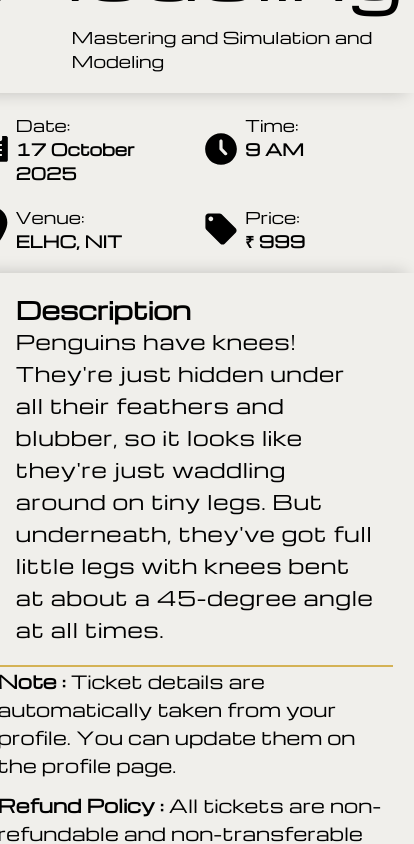
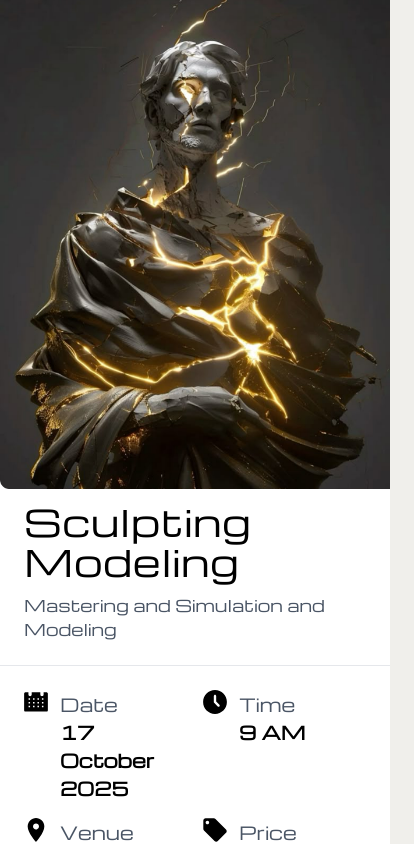
Before and after one commit to Tathva-25/tathva25-frontend, a Next.js app in the folder tathva25frontend/: page /competitions in a window 390 px wide. Shown: the top 844 px of the page, 414 px wide, since content can reach past the window. Built offline with nearby package versions, Linux system fonts and the light colour scheme.

Commit message:
feat: responsiveness of card

```diff
--- a/tathva25frontend/src/app/competitions/page.jsx
+++ b/tathva25frontend/src/app/competitions/page.jsx
@@ -5,6 +5,7 @@ const page = () => {
     <div className="flex justify-center h-screen items-center">
         <Card
             src="/images/sculptor.png"
+            alt="sculptor"
             title="Sculpting Modeling"
             tagline="Mastering and Simulation and Modeling"
             date="17 October 2025"
--- a/tathva25frontend/src/components/Card.jsx
+++ b/tathva25frontend/src/components/Card.jsx
@@ -3,102 +3,117 @@ import { Michroma } from "next/font/google"
 
 const michroma = Michroma({ subsets: ["latin"], weight: "400" })
 
-const Card = ({src, title, tagline, date, time, venue, price, desc, }) => {
+const Card = ({src, alt, title, tagline, date, time, venue, price, desc, }) => {
   return (
-    <div className={`${michroma.className} lg:w-[80%] shadow-2xl flex rounded-xl`}>
-      <div className="lg:w-[45%]">
+    <div className={`${michroma.className} w-full max-w-7xl shadow-2xl flex flex-col lg:flex-row rounded-xl bg-white`}>
+      {/* Image Section - 3:4 ratio */}
+      <div className="relative lg:w-[45%] aspect-[3/4] min-h-0 mt-[75vh] lg:mt-0">
         <Image
           src={src}
-          width={200}
-          height={200}
-          className="h-full w-auto"
+          alt={alt}
+          fill
+          className=""
+          priority
         />
       </div>
-      <div className="flex flex-col w-full py-5 items-center">
-        <div className="titlebox w-full"
-            style={{
-            boxShadow: "0 8px 16px -8px rgba(0,0,0,0.2)"
-          }}
-        >
-          <h1 className={`text-7xl  text-center w-full`}>
+
+      {/* Content Section */}
+      <div className="flex flex-col w-full lg:w-[55%]">
+        {/* Title Section */}
+        <div className="px-6 lg:px-10 py-3 pb-6 border-b border-gray-200">
+          <h1 className="text-4xl lg:text-5xl font-normal tracking-wide">
             {title}
           </h1>
-          <p className={` my-5 pl-[6rem]`}>
+          <p className="text-base lg:text-lg mt-3 text-gray-600">
             {tagline}
           </p>
         </div>
-        <div className="icons py-5 grid grid-cols-2 sm:grid-cols-4 gap-5 sm:translate-x-10">
-          <div className="icon1 flex gap-2">
+
+        {/* Info Icons Grid */}
+        <div className="grid grid-cols-2 lg:grid-cols-4 gap-4 px-6 lg:px-10 py-6 lg:py-8">
+          <div className="flex items-start gap-3">
             <Image
               src="/images/calendar.svg"
-              width={20}
-              height={20}
-              className="w-[2rem]"
+              alt="calendar"
+              width={24}
+              height={24}
+              className="w-6 h-6 flex-shrink-0"
             />
-            <div>
-              <p>Date:</p>
-              <p className="font-bold">{date}</p>
+            <div className="min-w-0">
+              <p className="text-lg text-gray-600">Date</p>
+              <p className="font-bold text-lg lg:text-base break-words">{date}</p>
             </div>
           </div>
-          <div className="icon1 flex gap-2">
+
+          <div className="flex items-start gap-3">
             <Image
               src="/images/clock.svg"
-              width={20}
-              height={20}
-              className="w-[2rem]"
+              alt="clock"
+              width={24}
+              height={24}
+              className="w-6 h-6 flex-shrink-0"
             />
-            <div>
-              <p>Time:</p>
-              <p className="font-bold">{time}</p>
+            <div className="min-w-0">
+              <p className="text-lg text-gray-600">Time</p>
+              <p className="font-bold text-lg lg:text-base">{time}</p>
             </div>
           </div>
-          <div className="icon1 flex gap-2">
+
+          <div className="flex items-start gap-3">
             <Image
               src="/images/pin.svg"
-              width={20}
-              height={20}
-              className="w-[2rem]"
+              alt="pin"
+              width={24}
+              height={24}
+              className="w-6 h-6 flex-shrink-0"
             />
-            <div>
-              <p>Venue:</p>
-              <p className="font-bold">{venue}</p>
+            <div className="min-w-0">
+              <p className="text-lg text-gray-600">Venue</p>
+              <p className="font-bold text-lg lg:text-base break-words">{venue}</p>
             </div>
           </div>
-          <div className="icon1 flex gap-2">
+
+          <div className="flex items-start gap-3">
             <Image
               src="/images/tag.svg"
-              width={20}
-              height={20}
-              className="w-[2rem]"
+              alt="tag"
+              width={24}
+              height={24}
+              className="w-6 h-6 flex-shrink-0"
             />
-            <div>
-              <p>Price:</p>
-              <p className="font-bold">₹ {price}</p>
+            <div className="min-w-0">
+              <p className="text-lg text-gray-600">Price</p>
+              <p className="font-bold text-lg lg:text-base">₹ {price}</p>
             </div>
           </div>
         </div>
-        <div className="descBox px-10 py-5"
-          style={{
-            boxShadow: "0 -8px 16px -8px rgba(0,0,0,0.2)"
-          }}
-        >
-          <h1 className="font-bold text-2xl">Description</h1>
-          <p className="text-xl font-[100] tracking-wide leading-8">
+
+        {/* Description Section */}
+        <div className="px-6 lg:px-10 py-6 border-t border-gray-200">
+          <h2 className="font-bold text-xl lg:text-2xl mb-3">Description</h2>
+          <p className="text-lg lg:text-base leading-relaxed text-gray-700">
             {desc}
           </p>
         </div>
-        <div className="h-[2px] bg-[#D4B255] w-[90%]"></div>
-        <div className="policies w-[90%] PY-5">
-          <div className="text-lg">
-            <span className="font-bold">Note : </span> Ticket details are automatically taken from your profile. You can update them on the profile page.
+
+        {/* Policies Section */}
+        <div className="px-6 lg:px-10 py-4 space-y-3">
+          <div className="text-xs lg:text-lg leading-relaxed">
+            <span className="font-bold">Note: </span>
+            <span className="text-gray-700">Ticket details are automatically taken from your profile. You can update them on the profile page.</span>
           </div>
-          <div className="text-lg mt-3">
-            <span className="font-bold">Refund Policy : </span> All tickets are non-refundable and non-transferable except in the case of event cancellation or technical issues..
+          <div className="text-xs lg:text-lg leading-relaxed">
+            <span className="font-bold">Refund Policy: </span>
+            <span className="text-gray-700">All tickets are non-refundable and non-transferable except in the case of event cancellation or technical issues.</span>
           </div>
         </div>
-        <button className="px-3 py-3 shadow-lg text-3xl mt-5">
-          Register Now
-        </button>
+
+        {/* Register Button */}
+        <div className="px-6 lg:px-10 pt-4 pb-6">
+          <button className="w-full lg:w-auto px-8 py-3 bg-white border-2 border-black text-xl lg:text-2xl font-normal hover:bg-black hover:text-white transition-colors duration-200">
+            Register Now
+          </button>
+        </div>
       </div>
     </div>
   )
```
Also changed, not shown: tathva25frontend/public/images/dc9e511a3edc457985a055297c276987-WhatsApp_Image_2025-10-14_at_18.webp (added).
